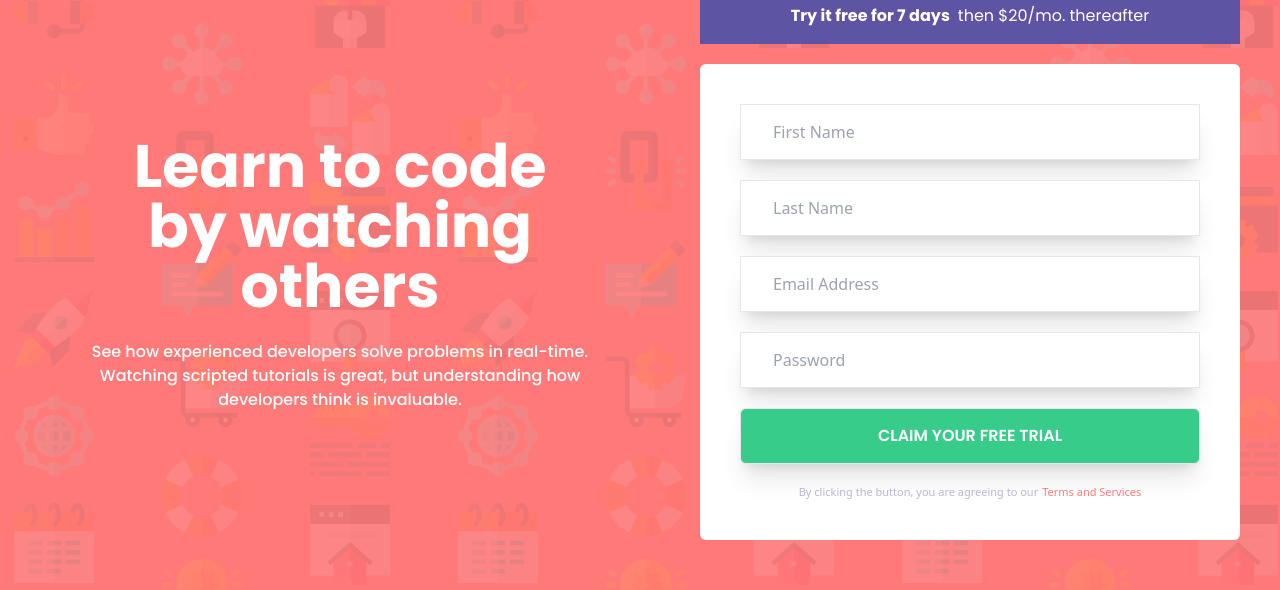
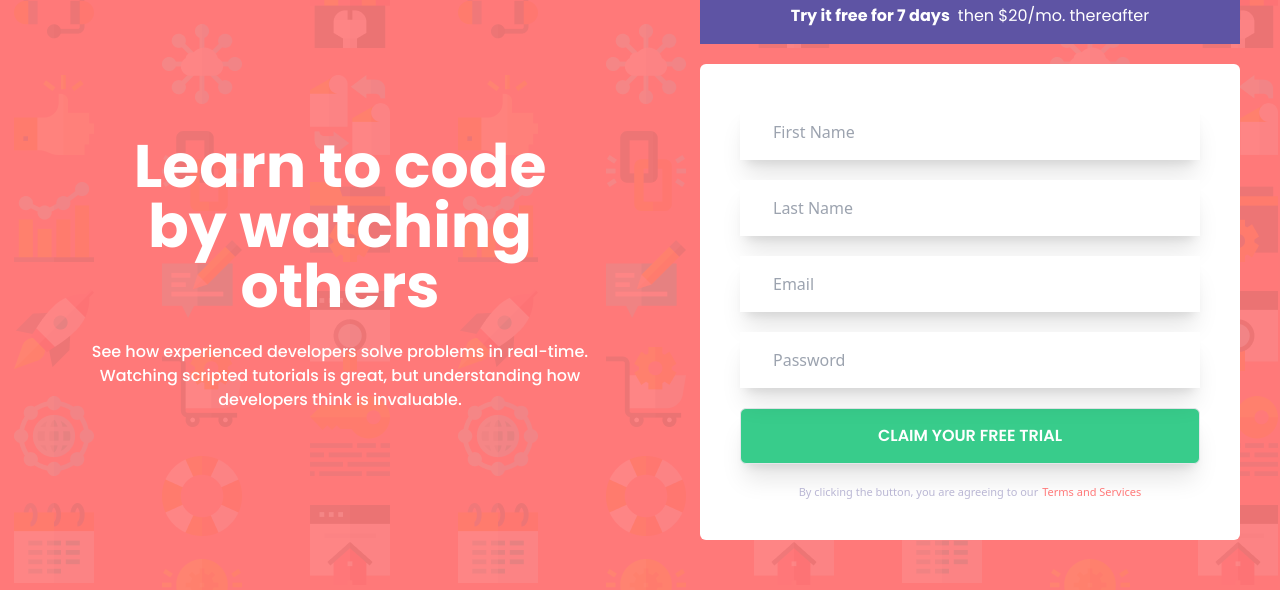
Before and after one commit to VAxoJan/Sign-up-validation, a React (Vite) app: page / in a window 1280 px wide. Shown: the part 126-716 px from the top of the page. Built offline with nearby package versions, Linux system fonts and the light colour scheme.

Commit message:
Project-Finished

```diff
--- a/src/components/Main_page/MainPage.tsx
+++ b/src/components/Main_page/MainPage.tsx
@@ -1,77 +1,200 @@
-import React from 'react';
-import { useFormik } from 'formik';
-import * as Yup from 'yup';
-// import errorImg from '../Images/error.svg'
+import React from "react";
+import { useFormik } from "formik";
+import * as Yup from "yup";
+import errorImage from "../Images/error.svg";
 
 const validationSchema = Yup.object({
   firstName: Yup.string()
-        .required('Required')
-        .max(15, 'Must be 15 characters or less'),
+    .required("Required")
+    .max(15, "Must be 15 characters or less"),
   lastName: Yup.string()
-        .required('Required')
-        .max(20, 'Must be 20 characters or less'),
-    email: Yup.string()
-        .required('Required')
-        .email('Invalid email address'),
+    .required("Required")
+    .max(20, "Must be 20 characters or less"),
+  email: Yup.string().required("Required").email("Invalid email address"),
   password: Yup.string()
-        .required('Required')
-        .min(8, 'Password must be at least 8 characters')
+    .required("Required")
+    .min(8, "Password must be at least 8 characters"),
 });
 
 const MainPage: React.FC = () => {
   const formik = useFormik({
     initialValues: {
-            firstName: '',
-            lastName: '',
-            email: '',
-            password: ''
+      firstName: "",
+      lastName: "",
+      email: "",
+      password: "",
     },
     validationSchema: validationSchema,
-        onSubmit: values => {
-            localStorage .setItem("user", JSON.stringify(values));
-
+    onSubmit: (values) => {
+      localStorage.setItem("user", JSON.stringify(values));
     },
   });
 
   return (
     <div className="flex justify-center items-center w-screen h-screen">
       <div className="flex flex-col md:flex-row w-full max-w-[1200px] h-auto md:h-[600px] justify-between">
-                <div className="flex flex-col justify-center items-center w-full md:w-[500px] my-8 md:my-0 md:ml-[50px] font-mainFont">
-                    <h1 className="text-white font-bold text-[50px] md:text-[60px] leading-[50px] md:leading-[60px] text-center">Learn to code by watching others</h1>
-                    <p className="text-white font-medium mt-6 text-center">See how experienced developers solve problems in real-time. Watching scripted tutorials is great, but understanding how developers think is invaluable.</p>
+        <div className="flex flex-col justify-center px-[20px] xl:px-0 items-center w-full md:w-[500px] my-8 md:my-0 md:ml-[50px] font-mainFont">
+          <h1 className="text-white font-bold text-[50px] md:text-[60px] leading-[50px] md:leading-[60px] text-center">
+            Learn to code by watching others
+          </h1>
+          <p className="text-white font-medium mt-6 text-center">
+            See how experienced developers solve problems in real-time. Watching
+            scripted tutorials is great, but understanding how developers think
+            is invaluable.
+          </p>
         </div>
         <div className="flex flex-col justify-center items-center md:items-start w-full md:w-[540px]">
-                    <div className="flex w-[540px] justify-center flex-col md:flex-row  bg-[#5E54A4] font-mainFont text-white gap-2 py-4">
-                        <h1 className="font-bold text-center md:text-left">Try it free for 7 days</h1>
-                        <p className="font-med text-center md:text-left">then $20/mo. thereafter</p>
+          <div className="flex w-full xl:w-[540px] justify-center flex-col md:flex-row  bg-[#5E54A4] font-mainFont text-white gap-2 py-4">
+            <h1 className="font-bold text-center md:text-left">
+              Try it free for 7 days
+            </h1>
+            <p className="font-med text-center md:text-left">
+              then $20/mo. thereafter
+            </p>
           </div>
           <div className="w-full bg-white rounded-md my-[20px] px-[40px]">
-                        <form onSubmit={formik.handleSubmit} className="grid gap-[20px] py-[40px]">
-                            <input onChange={formik.handleChange} onBlur={formik.handleBlur} value={formik.values.firstName} className="border shadow-xl w-full h-[56px] outline-none px-[32px]" type="text" placeholder="First Name" name='firstName' />
+            <form
+              onSubmit={formik.handleSubmit}
+              className="grid gap-[20px] py-[40px]"
+            >
+              <div className="relative">
+                <input
+                  onChange={formik.handleChange}
+                  onBlur={formik.handleBlur}
+                  value={formik.values.firstName}
+                  className={`border shadow-xl w-full h-[56px] outline-none px-[32px] ${
+                    formik.touched.firstName && formik.errors.firstName
+                      ? "border-red-300"
+                      : "border-white"
+                  }`}
+                  type="text"
+                  placeholder={
+                    formik.touched.firstName && formik.errors.firstName
+                      ? ""
+                      : "First Name"
+                  }
+                  name="firstName"
+                />
+                {formik.touched.firstName && formik.errors.firstName && (
+                  <img
+                    src={errorImage}
+                    alt="Error"
+                    className="absolute top-1/2 right-[12px] transform -translate-y-1/2 w-[20px] h-[20px]"
+                  />
+                )}
+              </div>
               {formik.touched.firstName && formik.errors.firstName ? (
-                                <div>
-                                    <p className='flex justify-end text-[#FF7979] text-[11px]'>First Name cannot be empty</p>
+                <p className="text-[#FF7979] text-[11px] text-right">
+                  First Name cannot be empty
+                </p>
+              ) : null}
+
+              <div className="relative">
+                <input
+                  onChange={formik.handleChange}
+                  onBlur={formik.handleBlur}
+                  value={formik.values.lastName}
+                  className={`border shadow-xl w-full h-[56px] outline-none px-[32px] ${
+                    formik.touched.lastName && formik.errors.lastName
+                      ? "border-red-300"
+                      : "border-white"
+                  }`}
+                  type="text"
+                  placeholder={
+                    formik.touched.lastName && formik.errors.lastName
+                      ? ""
+                      : "Last Name"
+                  }
+                  name="lastName"
+                />
+                {formik.touched.lastName && formik.errors.lastName && (
+                  <img
+                    src={errorImage}
+                    alt="Error"
+                    className="absolute top-1/2 right-[12px] transform -translate-y-1/2 w-[20px] h-[20px]"
+                  />
+                )}
               </div>
+              {formik.touched.lastName && formik.errors.lastName ? (
+                <p className="text-[#FF7979] text-[11px] text-right">
+                  Last Name cannot be empty
+                </p>
               ) : null}
-                            <input onChange={formik.handleChange} onBlur={formik.handleBlur} value={formik.values.lastName} className="border shadow-xl w-full h-[56px] outline-none px-[32px]" type="text" placeholder="Last Name" name='lastName' />
-                            {formik.touched.lastName && formik.errors.lastName ? (
-                                <div>
-                                    <p className='flex justify-end text-[#FF7979] text-[11px]'>Last Name cannot be empty</p>
+
+              <div className="relative">
+                <input
+                  onChange={formik.handleChange}
+                  onBlur={formik.handleBlur}
+                  value={formik.values.email}
+                  placeholder={
+                    formik.touched.email && formik.errors.email
+                      ? "email@example/com"
+                      : "Email"
+                  }
+                  className={`border shadow-xl w-full h-[56px] outline-none px-[32px] ${
+                    formik.touched.email && formik.errors.email
+                      ? "border-red-300"
+                      : "border-white"
+                  }`}
+                  type="email"
+                  name="email"
+                />
+                {formik.touched.email && formik.errors.email && (
+                  <img
+                    src={errorImage}
+                    alt="Error"
+                    className="absolute top-1/2 right-[12px] transform -translate-y-1/2 w-[20px] h-[20px]"
+                  />
+                )}
               </div>
+              {formik.touched.email && formik.errors.email ? (
+                <p className="text-[#FF7979] text-[11px] text-right">
+                  Invalid email address
+                </p>
               ) : null}
-                            <input onChange={formik.handleChange} onBlur={formik.handleBlur} value={formik.values.email} className="border shadow-xl w-full h-[56px] outline-none px-[32px]" type="email" placeholder="Email Address" name='email' />
-                            {formik.touched.email && formik.errors.email ? (
-                                <div>
-                                    <p className='flex justify-end text-[#FF7979] text-[11px]'>Looks like this is not an email</p>
-                                </div>) : null}
-                            <input onChange={formik.handleChange} onBlur={formik.handleBlur} value={formik.values.password} className="border shadow-xl w-full h-[56px] outline-none px-[32px]" type="password" placeholder="Password" name='password' />
+
+              <div className="relative">
+                <input
+                  onChange={formik.handleChange}
+                  onBlur={formik.handleBlur}
+                  value={formik.values.password}
+                  className={`border shadow-xl w-full h-[56px] outline-none px-[32px] ${
+                    formik.touched.password && formik.errors.password
+                      ? "border-red-300"
+                      : "border-white"
+                  }`}
+                  type="password"
+                  placeholder={
+                    formik.touched.password && formik.errors.password
+                      ? ""
+                      : "Password"
+                  }
+                  name="password"
+                />
+                {formik.touched.password && formik.errors.password && (
+                  <img
+                    src={errorImage}
+                    alt="Error"
+                    className="absolute top-1/2 right-[12px] transform -translate-y-1/2 w-[20px] h-[20px]"
+                  />
+                )}
+              </div>
               {formik.touched.password && formik.errors.password ? (
-                                <div>
-                                    <p className='flex justify-end text-[#FF7979] text-[11px]'>Password cannot be empty</p>
-                                </div>) : null}
-                            <button className="border shadow-xl w-full h-[56px] rounded-md bg-[#38CC8B] text-white font-semibold font-mainFont" type="submit">CLAIM YOUR FREE TRIAL</button>
+                <p className="text-[#FF7979] text-[11px] text-right">
+                  Password cannot be empty
+                </p>
+              ) : null}
+
+              <button
+                className="border shadow-xl w-full h-[56px] rounded-md bg-[#38CC8B] text-white font-semibold font-mainFont"
+                type="submit"
+              >
+                CLAIM YOUR FREE TRIAL
+              </button>
               <div className="flex text-[11px] justify-center gap-1">
-                                <p className="text-[#BAB7D4]">By clicking the button, you are agreeing to our </p>
+                <p className="text-[#BAB7D4]">
+                  By clicking the button, you are agreeing to our{" "}
+                </p>
                 <p className="text-[#FF7979]"> Terms and Services</p>
               </div>
             </form>
```
Lines whose indentation alone changed are shown as unchanged.
